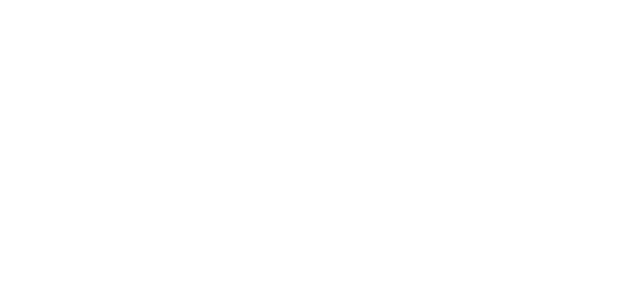
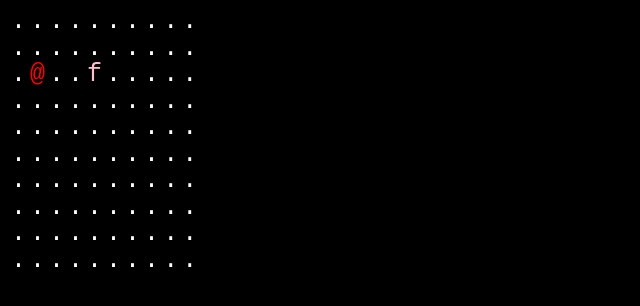
Before and after one commit to ethanxu9002/asciiDisplay, a plain HTML site: page index.html in a window 1280 px wide. Shown: the whole page, without its empty margins (0-640 px from the left). Drawn offline with Linux system fonts and the light colour scheme.

Commit message:
idk whats happening man none of this code is mine

```diff
--- a/index.css
+++ b/index.css
@@ -1,3 +1,7 @@
+*{
+    background-color:black;
+}
+
 #display-El{
     font-family:monospace;
     overflow-wrap:anywhere;
--- a/index.html
+++ b/index.html
@@ -10,7 +10,7 @@
     <link rel="stylesheet" href="index.css">
 </head>
 <body>
-    <p id="display-El"></p>
+    <div id="display-El"></div>
     <script src="index.js"></script>
 </body>
 </html>
--- a/index.js
+++ b/index.js
@@ -2,16 +2,74 @@
 let metaList = []
 let displayList = []
 
-let width = 5
-let height = 3
+let everything = {
+  '': {
+    char: ".",
+    foreground: 'white',
+    background: 'black'
+  },
+  player: {
+    char: "@",
+    foreground: "red",
+    background: "black",
+  },
+  cat: {
+    char: 'f',
+    foreground: "pink",
+    background: "black"
+  }
+  // "full":['@', '<span class="redF"> <span class="DblueB"']
+}
+
+let objects = [
+  {
+    type: 'player',
+    x: 1,
+    y: 2,
+  },
+  {
+    type: 'cat',
+    x: 4,
+    y: 2,
+  },
+]
+
+let width = 10
+let height = 10
 
 let display = document.getElementById("display-El")
 
 
 
 function setup() {
-    for (let step = 0; step < width*height; step++) {
-      metaList.push("empty")
+    for (let y = 0; y < height; y++) {
+      let row = []
+      for (let x = 0; x < width; x++){
+        row.push('')
+      }
+      metaList.push(row)
     }
+    console.log(metaList)
+    for (let object of objects){
+      metaList[object.y][object.x] = object.type
+    }
+    // render
+    let tableEl = document.createElement("table")
+    for (let row of metaList){
+      let rowEl = document.createElement("tr")
+      for (let char of row){
+        let obj = everything[char]
+        let locEl = document.createElement("td")
+        locEl.style.color = obj.foreground
+        locEl.style.backgroundColor = obj.background
+        locEl.innerHTML = obj.char
+        rowEl.appendChild(locEl)
+      }
+      tableEl.appendChild(rowEl)
+    }
+    display.innerHTML = ""
+    display.appendChild(tableEl)
     //displayList.splice(atPos, 1, "@")
 }
+
+setup()
```
